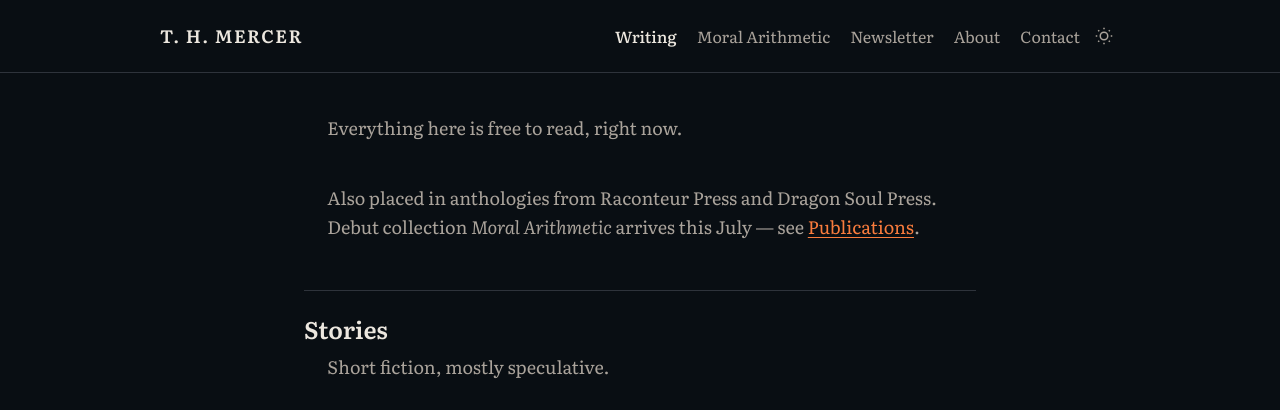
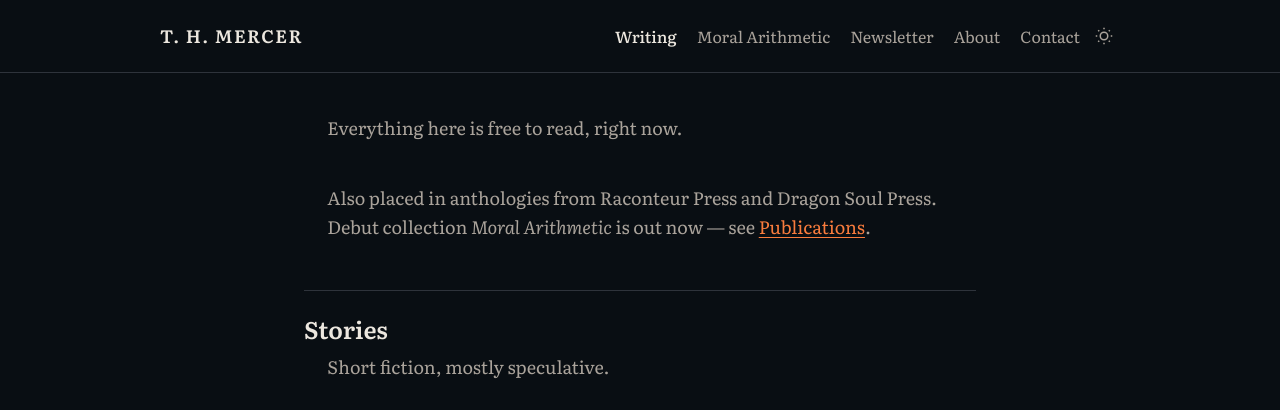
Before and after one commit to thmercer/thmercer.github.io, a Jekyll site: the page built from writing.md, in a window 1280 px wide. Shown: the top 410 px of the page. Built offline with Jekyll 4.4.1, drawn with Linux system fonts in a browser that asks for light colours.

Commit message:
Update "Moral Arithmetic" references and call-to-action for clarity and engagement
- Changed call-to-action text from "Pre-order now" to "Get your copy" in multiple sections for consistency.
- Updated publication status from "arrives this July" to "is out now" to reflect the current availability.
- Adjusted publication date label to indicate that the collection is available now.

```diff
--- a/_data/publications.yml
+++ b/_data/publications.yml
@@ -2,12 +2,12 @@
   subtitle: "Debut short fiction collection — four stories"
   hook: "Four stories about the quiet decisions people make when the systems they serve stop deserving them."
   date: 2026-07-16
-  date_label: "July 16, 2026 · Pre-order available"
+  date_label: "July 16, 2026 · Available now"
   cover: /assets/images/ma-front-cover-new.webp
   cover_alt: "Moral Arithmetic: Stories — T. H. Mercer"
   landing: /moral-arithmetic/
   url: "https://www.amazon.com/dp/B0GX36GXQG"
-  cta_label: "Pre-order"
+  cta_label: "Get your copy"
 - title: "Fluffy, Horror of the Deep"
   anthology: "Pet Monsters"
   press: "Raconteur Press"
--- a/subscribe.html
+++ b/subscribe.html
@@ -32,7 +32,7 @@ permalink: /subscribe/
   </section>
 
   <section class="subscribe-signup">
-    <p class="subscribe-signup-pitch">Subscribers also get new fiction and essays when they go up, and the occasional update on what's coming — including <em>Moral Arithmetic</em>, a debut short fiction collection.</p>
+    <p class="subscribe-signup-pitch">Subscribers also get new fiction and essays when they go up, and the occasional update on new releases — including <em>Moral Arithmetic</em>, out now.</p>
     {% include mailerlite-form.html success_text="Check your inbox — both formats are on their way." %}
     <p class="subscribe-helper">Just the work, when it's ready. No noise, and unsubscribe anytime with one click.</p>
   </section>
--- a/writing.md
+++ b/writing.md
@@ -9,7 +9,7 @@ description: "Free stories and essays by T. H. Mercer — read on the site, no e
 
 <p class="site-intro">Everything here is free to read, right now.</p>
 
-<p class="site-intro">Also placed in anthologies from Raconteur Press and Dragon Soul Press. Debut collection <em>Moral Arithmetic</em> arrives this July — see <a href="/about/#publications">Publications</a>.</p>
+<p class="site-intro">Also placed in anthologies from Raconteur Press and Dragon Soul Press. Debut collection <em>Moral Arithmetic</em> is out now — see <a href="/about/#publications">Publications</a>.</p>
 
 <h2 class="work-section-heading">Stories</h2>
 <p class="site-intro">Short fiction, mostly speculative.</p>
```
Also changed, not shown: moral-arithmetic.md (+2 -2 lines).
